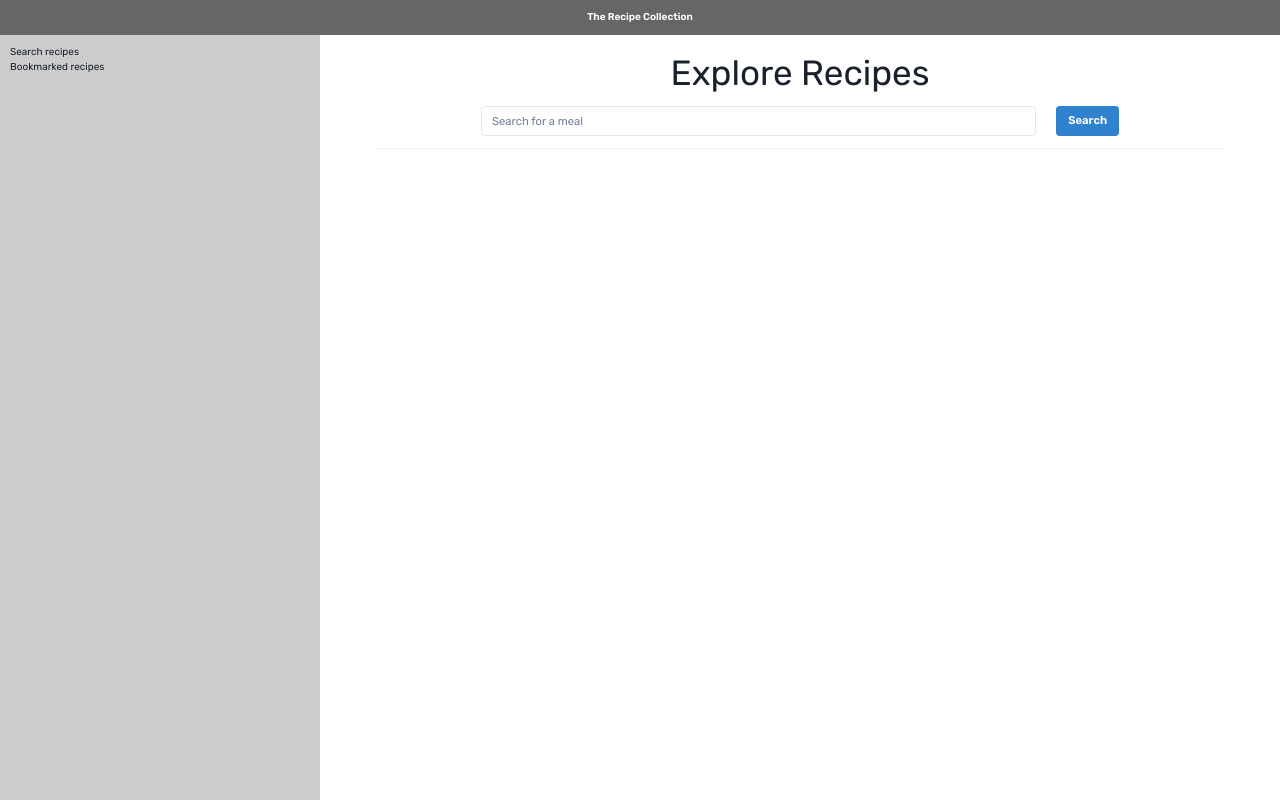
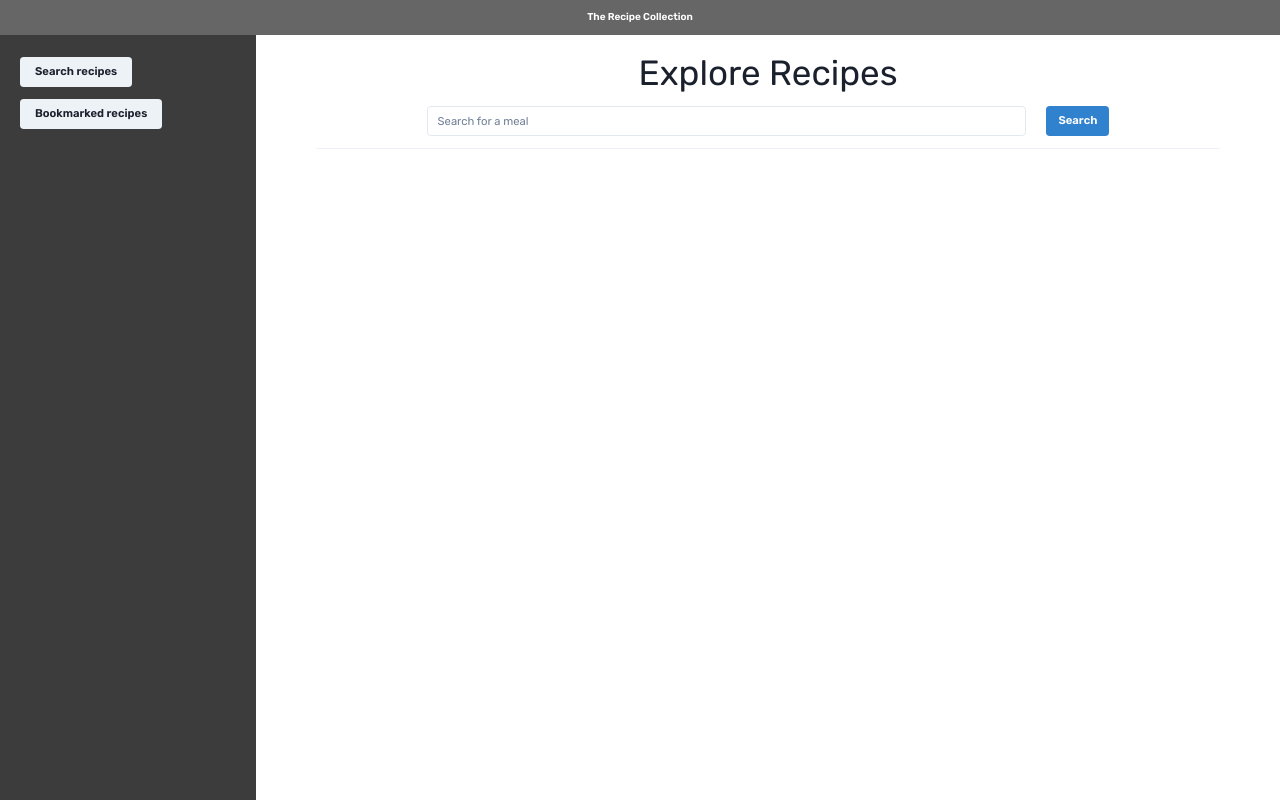
Before and after one commit to paweldzielak/binogi-react, a React (Create React App) app: page /search in a window 1280 px wide. Built offline with nearby package versions, Linux system fonts and the light colour scheme; a web font is replaced by a local one.

Commit message:
sidebar styles + optiona chaining for links

```diff
--- a/src/App.css
+++ b/src/App.css
@@ -2,7 +2,7 @@
   height: 100vh;
   display: grid;
   /* 2 columns * 2 rows = 2 areas */
-  grid-template-columns: 1fr 3fr;
+  grid-template-columns: 1fr 4fr;
   grid-template-rows: auto 1fr;
   grid-template-areas: "header header" "sidebar content";
 }
--- a/src/components/sidebar/Sidebar.tsx
+++ b/src/components/sidebar/Sidebar.tsx
@@ -1,3 +1,4 @@
+import { Button } from "@chakra-ui/react";
 import React from "react";
 import { Link } from "react-router-dom";
 
@@ -7,10 +8,14 @@ const Sidebar :React.FC = () => {
   return (
     <nav className="sidebar">
       <p>
-        <Link to="/search">Search recipes</Link>
+        <Link to="/search">
+          {<Button size='lg'>Search recipes</Button>}
+        </Link>
       </p>
       <p>
-        <Link to="/bookmarked">Bookmarked recipes</Link>
+        <Link to="/bookmarked">
+          {<Button size='lg'>Bookmarked recipes</Button>}
+        </Link>
       </p>
     </nav>
   );
--- a/src/components/sidebar/sidebar.scss
+++ b/src/components/sidebar/sidebar.scss
@@ -1,5 +1,17 @@
 .sidebar {
   grid-area: sidebar;
-  background-color: #ccc;
+  background-color: #3c3c3c;
   padding: 1em;
+  font-size: 2rem;
+
+  @media screen and (max-width: 1200px) {
+    font-size: 1.5rem;
+  }
+
+  max-width: 35rem;
+  min-width: 20rem;
+
+  & > * {
+    margin-bottom: 1rem;
+  }
 }
--- a/src/utils/recipe.utils.ts
+++ b/src/utils/recipe.utils.ts
@@ -160,11 +160,11 @@ const getRecipesByUrl = async (url: string): Promise<RecipeSearchResults> => {
   let recipes: Recipe[] = [];
   try {
     const { data } = await axios.get(url)
-    const nextPageUrl: string = data._links.next.href;
+    const nextPageUrl: string = data?._links?.next?.href;
 
     recipes = data.hits.map(({ _links, recipe }: { _links: Links, recipe: RecipeAPI }) => {
       return {
-        id: getRecipeId(_links.self.href),
+        id: getRecipeId(_links?.self?.href),
         imageUrl: recipe.image,
         calories: Math.round(recipe.calories),
         label: recipe.label,
```
